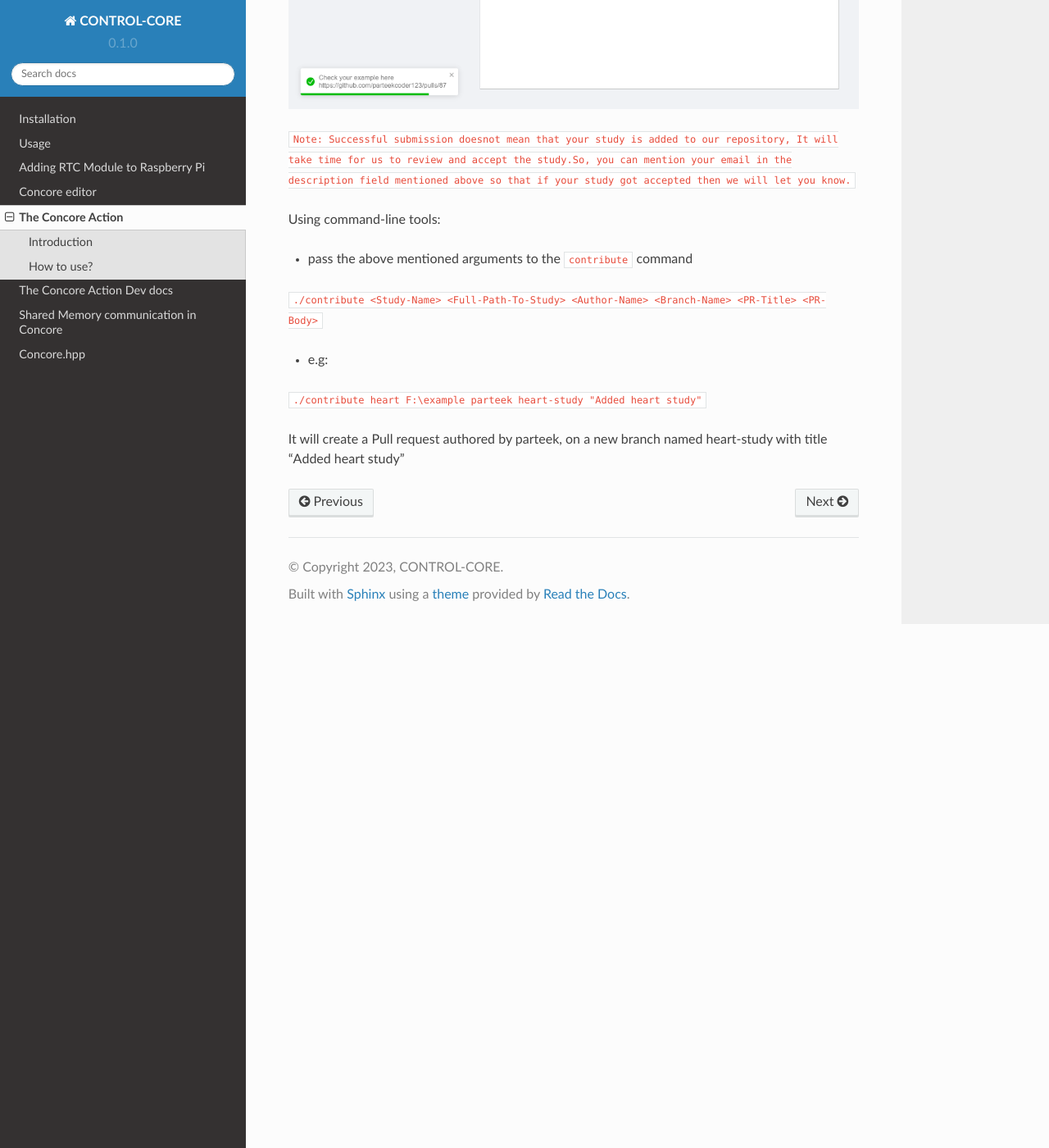
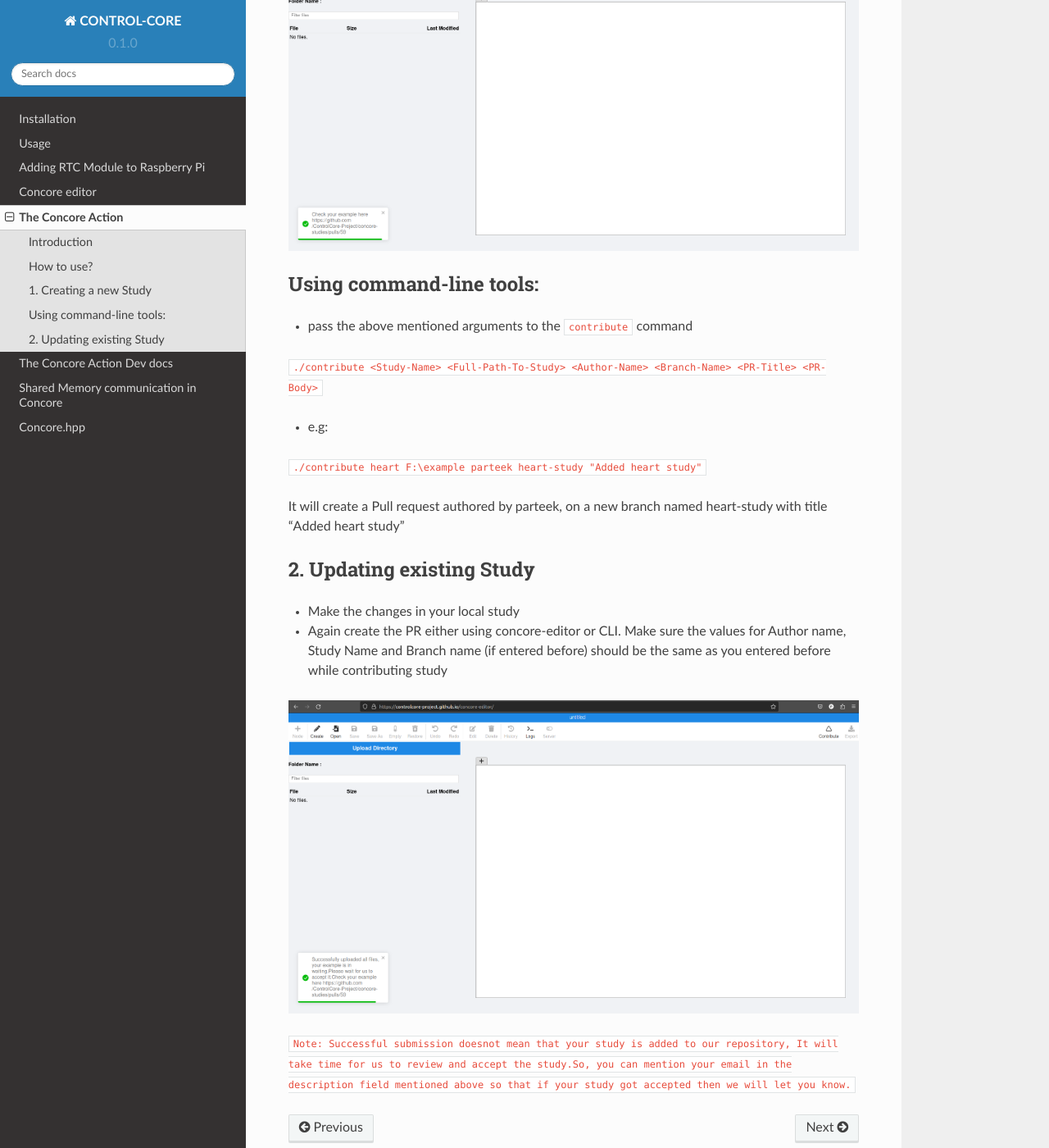
Before and after one commit to ControlCore-Project/documentation, a Sphinx documentation site: the page built from docs/source/contributeaction.rst, in a window 1280 px wide and 1400 px high, scrolled down 1809 px. Shown: the whole window at 82% size. Built offline with Sphinx 7.4.7 and the Read the Docs theme 2.0.0, drawn with Linux system fonts in a browser that asks for light colours; some of the changed text lies outside the part shown.

Commit message:
updating docs

```diff
--- a/docs/source/contributeaction.rst
+++ b/docs/source/contributeaction.rst
@@ -3,11 +3,14 @@ The Concore Action
 
 Introduction
 ------------
-This feature makes it easy for users to share their studies, examples, and program files. With this feature, you can contribute your work without having to use GitHub.
+This feature makes it easy for users to share their studies, examples, and program files. With this feature, you can contribute your study without having to use GitHub.
 
 
 How to use?
 -----------
+
+1. Creating a new Study
+-----------------------
 
 Using concore editor:
 
@@ -23,13 +26,15 @@ Using concore editor:
         - Study Path - full directory path where the study is located as shown below.
         - Author Name - name of the person who created that study
 
-    You can also provide the options arguments by clicking  ``Show Advance Options`` button
+    You can also provide the ``optional`` arguments by clicking  ``Show Advance Options`` button
         - Branch Name - the branch name you want
         - Title of Study - a short title which will displayed as title of pull request at github
         - Description of Study - a description which will be displayed as body of the pull request at github
 
 
 ``Note: If you are not familiar with Github, we recommend you to skip the optional fields``
+
+``Tip: To copy the file path , follow this right-click on the file > click on copy path``
 
 .. image:: images/ce-contribute.png
   :width: 700
@@ -59,3 +62,17 @@ Using command-line tools:
 ``./contribute heart F:\example parteek heart-study "Added heart study"``
 
 It will create a Pull request authored by parteek, on a new branch named heart-study with title "Added heart study"
+
+
+2. Updating existing Study
+--------------------------
+
+- Make the changes in your local study
+
+- Again create the PR either using concore-editor or CLI. Make sure the values for Author name, Study Name and Branch name (if entered before) should be the same as you entered before while contributing study
+
+.. image:: images/ce-contribute-action-update-study.png
+  :width: 700
+
+
+``Note: Successful submission doesnot mean that your study is added to our repository, It will take time for us to review and accept the study.So, you can mention your email in the description field mentioned above so that if your study got accepted then we will let you know.``
```
Also changed, not shown: other parts of docs/source/contributeaction.rst (+1 -3 lines), docs/source/contributeactiondev.rst (+6 -2 lines), docs/source/images/ce-contribute-action-update-study.png (added), docs/source/images/ce-contribute-success.png.
